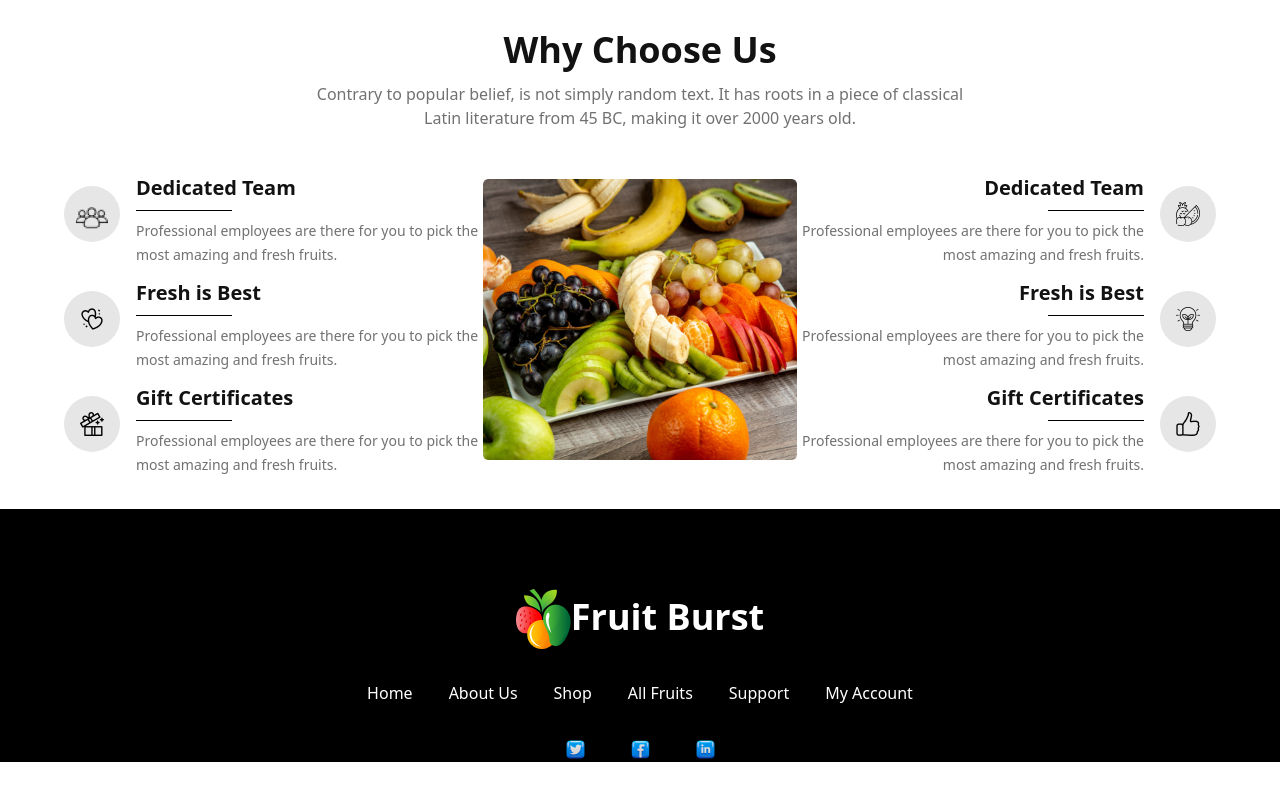
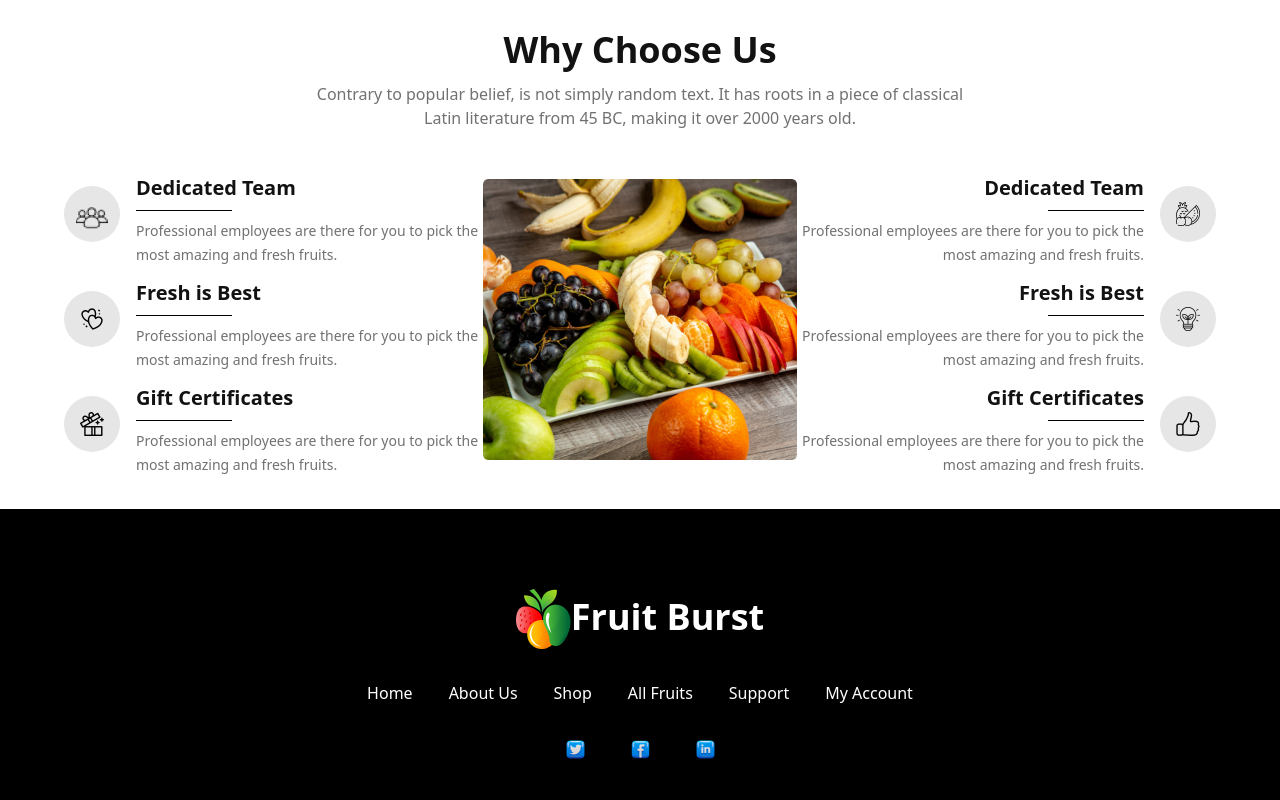
Before and after one commit to Rowshan-A-Tripti/fruits-assignmnet, a plain HTML site: page index.html in a window 1280 px wide. Shown: the part 2549-3349 px from the top of the page. Before the commit the page ends 3311 px from the top, so only its background shows below. Drawn offline with nearby package versions, Linux system fonts and the light colour scheme.

Commit message:
finished

```diff
--- a/index.html
+++ b/index.html
@@ -678,7 +678,7 @@
       <p>My Account</p>
 
     </div>
-    <div class="grid gap-10 justify-center lg:flex">
+    <div class="grid gap-10 pb-20 justify-center lg:flex">
       <a><img src="./images/twitter-3915176.png" /></a>
       <a><img src="./images/facebook.png" /></a>
       <a><img src="./images/likedin.png" /></a>
```
